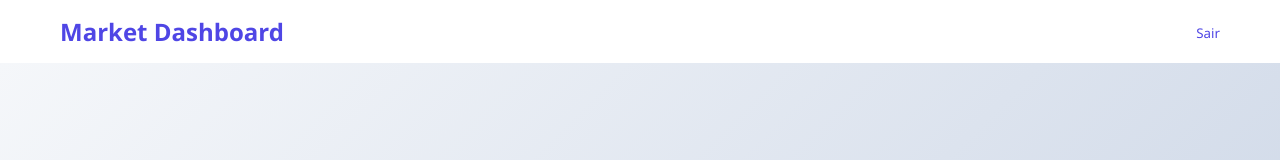
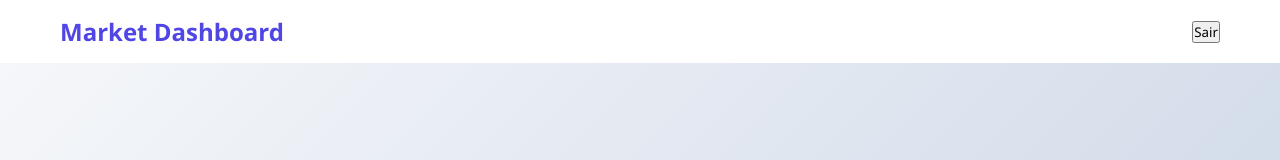
Before and after one commit to Samuely2/ms-market-management, a React (Create React App) app in the folder market-front/: page / in a window 1280 px wide. Shown: the top 160 px of the page. Built offline with nearby package versions, Linux system fonts and the light colour scheme.

Commit message:
logout, clicou em sair, sem acesso as rotas, ou no "voltar" do navegador

```diff
--- a/market-front/src/components/Header.jsx
+++ b/market-front/src/components/Header.jsx
@@ -1,12 +1,14 @@
+import { useAuth } from '../context/AuthContext';
 import { useNavigate } from 'react-router-dom';
-import { useAuth } from '../context/AuthContext';
-import '../styles/layout.css';
 
 const Header = () => {
+  const { logout } = useAuth();
   const navigate = useNavigate();
 
   const handleLogout = () => {
-    navigate('/')
+    logout();
+    navigate('/', { replace: true });
+    window.location.reload();
   };
 
   return (
@@ -14,10 +16,11 @@ const Header = () => {
       <div className="container">
         <div className="logo">Market Dashboard</div>
         <nav>
-          <button className="logout-btn" onClick={handleLogout}>Sair</button>
+        <button onClick={handleLogout}>Sair</button>
         </nav>
       </div>
     </header>
+
   );
 };
 
--- a/market-front/src/context/AuthContext.js
+++ b/market-front/src/context/AuthContext.js
@@ -1,38 +1,36 @@
-import { createContext, useContext, useState, useEffect } from 'react'
-import { useNavigate } from 'react-router-dom'
+import { createContext, useContext, useState, useEffect } from 'react';
 
-const AuthContext = createContext()
+const AuthContext = createContext();
 
 export function AuthProvider({ children }) {
-  const [user, setUser] = useState(null)
-  const navigate = useNavigate()
+  const [user, setUser] = useState(null);
 
   useEffect(() => {
-    const storedUser = localStorage.getItem('user')
+    const storedUser = localStorage.getItem('user');
     if (storedUser) {
-      setUser(JSON.parse(storedUser))
+      setUser(JSON.parse(storedUser));
     }
-  }, [])
+  }, []);
 
   const login = (userData) => {
-    setUser(userData)
-    localStorage.setItem('user', JSON.stringify(userData))
-  }
+    setUser(userData);
+    localStorage.setItem('user', JSON.stringify(userData));
+  };
 
   const logout = () => {
-    setUser(null)
-    localStorage.removeItem('user')
-    localStorage.removeItem('token')
-    navigate('/')
-  }
+    setUser(null);
+    localStorage.removeItem('user');
+    localStorage.removeItem('token');
+    // ❌ NÃO USE navigate AQUI
+  };
 
   return (
     <AuthContext.Provider value={{ user, login, logout }}>
       {children}
     </AuthContext.Provider>
-  )
+  );
 }
 
 export function useAuth() {
-  return useContext(AuthContext)
+  return useContext(AuthContext);
 }
--- a/market-front/src/index.js
+++ b/market-front/src/index.js
@@ -1,10 +1,13 @@
-import React from 'react'
-import ReactDOM from 'react-dom/client'
-import App from './App'
+import React from 'react';
+import ReactDOM from 'react-dom/client';
+import App from './App';
+import { AuthProvider } from './context/AuthContext'; // ajuste o caminho se necessário
 
-const root = ReactDOM.createRoot(document.getElementById('root'))
+const root = ReactDOM.createRoot(document.getElementById('root'));
 root.render(
   <React.StrictMode>
-    <App />
+    <AuthProvider>
+      <App />
+    </AuthProvider>
   </React.StrictMode>
-)
+);
```
